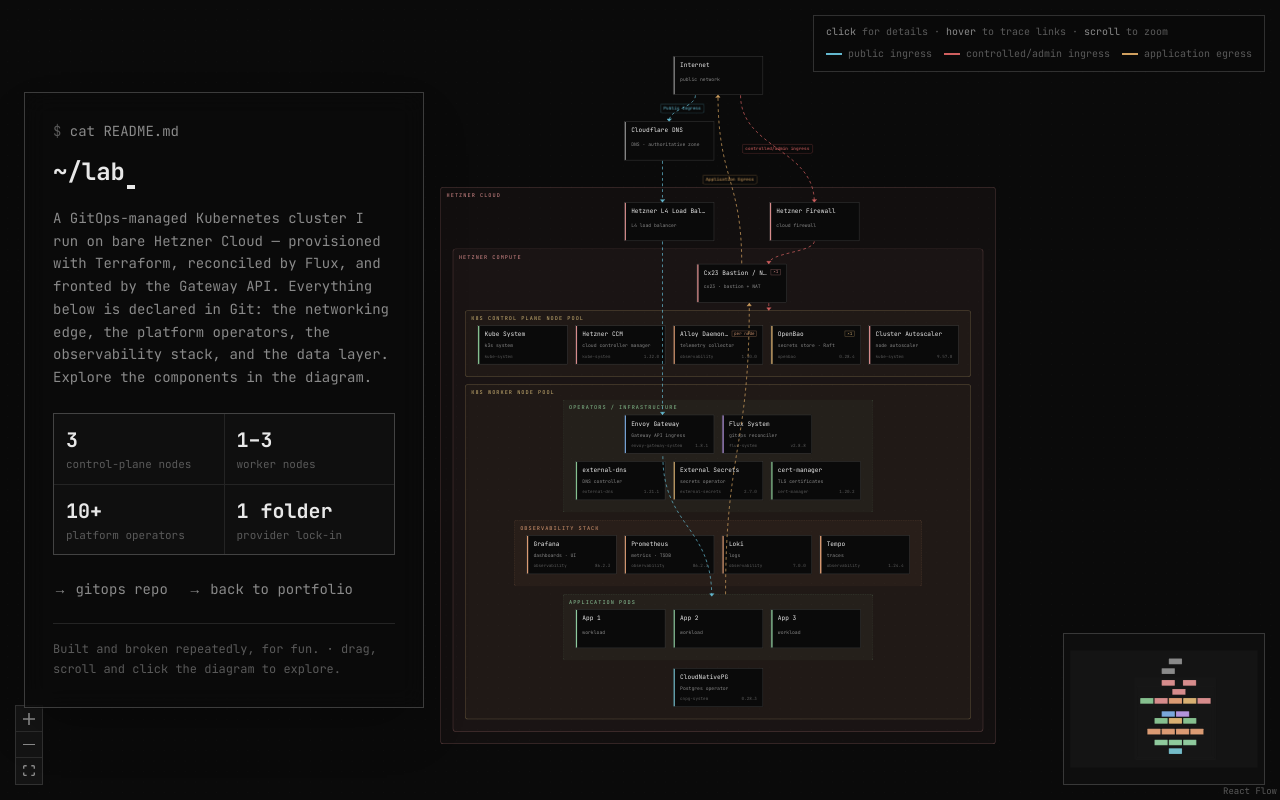
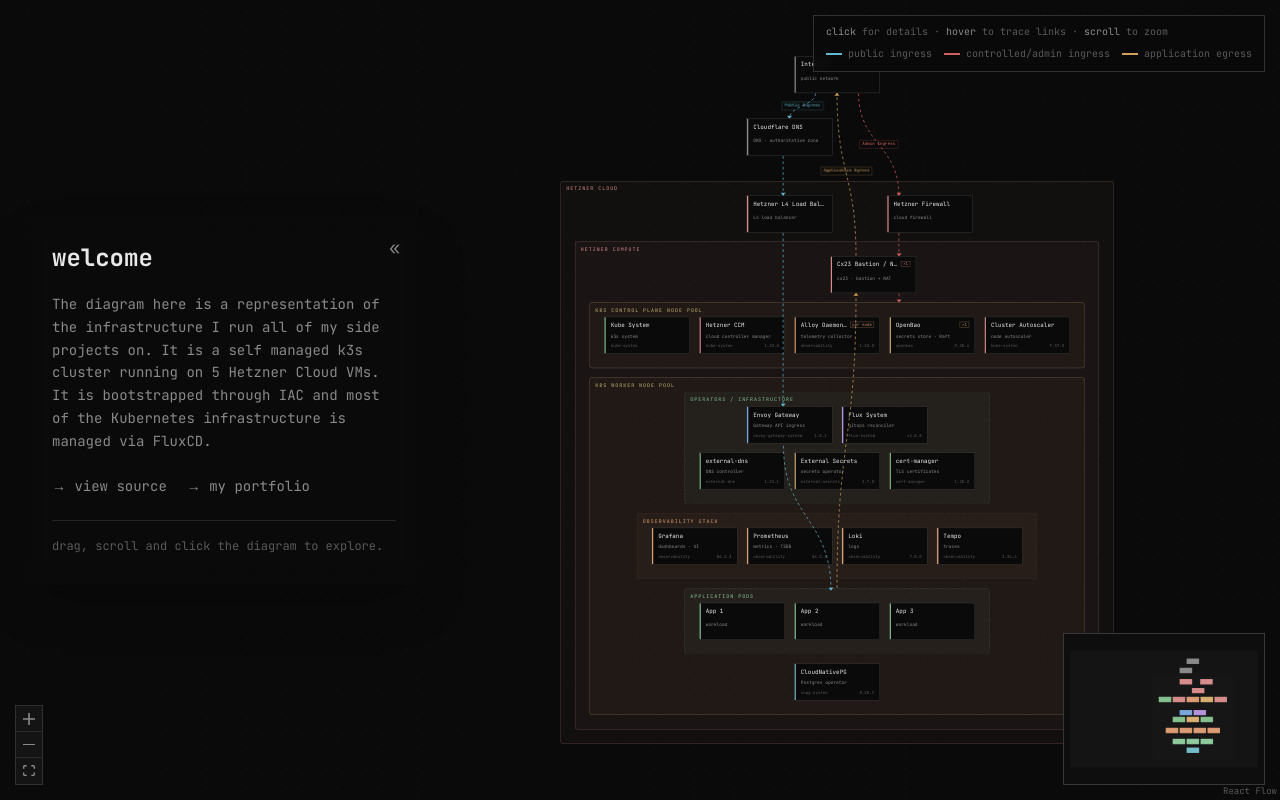
Before and after one commit to zing-rsa/lab-web, a Next.js app: page / in a window 1280 px wide. Built offline with nearby package versions, Linux system fonts and the light colour scheme.

Commit message:
feat(): site updates

```diff
--- a/site.config.ts
+++ b/site.config.ts
@@ -11,9 +11,9 @@
 
 export const siteConfig: SiteConfig = {
   name: "zingdev",
-  heading: "~/lab",
+  heading: "welcome",
   intro:
-    "A GitOps-managed Kubernetes cluster I run on bare Hetzner Cloud — provisioned with Terraform, reconciled by Flux, and fronted by the Gateway API. Everything below is declared in Git: the networking edge, the platform operators, the observability stack, and the data layer. Explore the components in the diagram.",
+    "The diagram here is a representation of the infrastructure I run all of my side projects on. It is a self managed k3s cluster running on 5 Hetzner Cloud VMs. It is bootstrapped through IAC and most of the Kubernetes infrastructure is managed via FluxCD.",
   portfolio: "https://zingdev.xyz",
   repo: "https://github.com/zing-rsa/lab",
   footer: "Built and broken repeatedly, for fun.",
--- a/src/app/page.tsx
+++ b/src/app/page.tsx
@@ -1,16 +1,21 @@
+"use client";
+
+import { useState } from "react";
 import { Hero } from "@/components/sections/Hero";
 import { LabDiagram } from "@/components/diagram/LabDiagram";
 
 export default function Home() {
+  const [collapsed, setCollapsed] = useState(false);
+
   return (
     <main className="fixed inset-0 overflow-hidden">
       {/* The diagram is the whole page — interactive from load. */}
-      <LabDiagram />
+      <LabDiagram writeupCollapsed={collapsed} />
 
       {/* Writeup floats over the canvas on the left; everything else is the
           interactive diagram (this layer ignores pointer events). */}
-      <div className="pointer-events-none absolute inset-y-0 left-0 z-10 flex items-center p-4 sm:p-6">
-        <Hero />
+      <div className="pointer-events-none absolute inset-y-0 left-0 z-10 flex items-center p-3 sm:p-6">
+        <Hero collapsed={collapsed} onToggle={() => setCollapsed((c) => !c)} />
       </div>
     </main>
   );
--- a/src/components/diagram/FloatingEdge.tsx
+++ b/src/components/diagram/FloatingEdge.tsx
@@ -11,9 +11,13 @@
 export interface FloatingEdgeData {
   flow?: FlowKind;
   label?: string;
+  labelDy?: number;
   internetAnchor?: number;
   downFrac?: number;
   targetTopFrac?: number;
+  targetBottomFrac?: number;
+  sourceTopFrac?: number;
+  sourceBottomFrac?: number;
   highlighted: boolean;
   dimmed: boolean;
   [key: string]: unknown;
@@ -70,6 +74,36 @@
     tx = t.x + t.w * d.targetTopFrac;
     ty = t.y;
     targetPos = Position.Top;
+    anchored = true;
+  }
+
+  // Enter the target on its bottom edge at a set x-fraction (align vertically
+  // with the node's top exit).
+  if (typeof d.targetBottomFrac === "number") {
+    const t = nodeRect(targetNode);
+    tx = t.x + t.w * d.targetBottomFrac;
+    ty = t.y + t.h;
+    targetPos = Position.Bottom;
+    anchored = true;
+  }
+
+  // Exit the source on its top edge at a set x-fraction (align vertically with
+  // the node's bottom entry).
+  if (typeof d.sourceTopFrac === "number") {
+    const s = nodeRect(sourceNode);
+    sx = s.x + s.w * d.sourceTopFrac;
+    sy = s.y;
+    sourcePos = Position.Top;
+    anchored = true;
+  }
+
+  // Exit the source on its bottom edge at a set x-fraction (align vertically
+  // with a downstream entry).
+  if (typeof d.sourceBottomFrac === "number") {
+    const s = nodeRect(sourceNode);
+    sx = s.x + s.w * d.sourceBottomFrac;
+    sy = s.y + s.h;
+    sourcePos = Position.Bottom;
     anchored = true;
   }
 
@@ -166,7 +200,7 @@
           <div
             className="absolute whitespace-nowrap rounded border bg-paper/90 px-1.5 py-0.5 text-[9px] font-medium tracking-wide backdrop-blur-sm"
             style={{
-              transform: `translate(-50%, -50%) translate(${labelX}px, ${labelY}px)`,
+              transform: `translate(-50%, -50%) translate(${labelX}px, ${labelY + (d.labelDy ?? 0)}px)`,
               color: stroke,
               borderColor: `${stroke}66`,
               pointerEvents: "none",
--- a/src/components/diagram/LabDiagram.tsx
+++ b/src/components/diagram/LabDiagram.tsx
@@ -1,6 +1,6 @@
 "use client";
 
-import { useCallback, useEffect, useMemo, useState } from "react";
+import { useCallback, useEffect, useMemo, useRef, useState } from "react";
 import {
   ReactFlow,
   ReactFlowProvider,
@@ -12,6 +12,7 @@
   MarkerType,
   useNodesState,
   useEdgesState,
+  useReactFlow,
   type Node,
   type Edge,
   type NodeMouseHandler,
@@ -137,15 +138,32 @@
     data: {
       flow: e.flow,
       label: e.label,
+      labelDy: e.labelDy,
       internetAnchor: e.internetAnchor,
       downFrac: e.downFrac,
       targetTopFrac: e.targetTopFrac,
+      targetBottomFrac: e.targetBottomFrac,
+      sourceTopFrac: e.sourceTopFrac,
+      sourceBottomFrac: e.sourceBottomFrac,
     },
     markerEnd: { type: MarkerType.ArrowClosed, width: 13, height: 13, color },
   };
 });
 
-function Flow() {
+// Fit padding reserves room for the writeup card while it's open, then frees
+// that space once it's collapsed so the diagram re-centres to fill the viewport.
+const FIT = {
+  desktop: {
+    expanded: { left: "560px", right: "48px", top: "56px", bottom: "56px" },
+    collapsed: { left: "48px", right: "48px", top: "56px", bottom: "56px" },
+  },
+  mobile: {
+    expanded: { left: "6%", right: "6%", top: "8%", bottom: "8%" },
+    collapsed: { left: "6%", right: "6%", top: "8%", bottom: "8%" },
+  },
+} as const;
+
+function Flow({ writeupCollapsed }: { writeupCollapsed: boolean }) {
   // Nodes/edges live in React Flow's own state so measured dimensions persist
   // across highlight updates — recreating the arrays each render wipes them and
   // makes the floating edges (and thus the whole diagram) flicker on hover.
@@ -153,8 +171,39 @@
   const [edges, setEdges, onEdgesChange] = useEdgesState(BASE_EDGES);
   const [selectedId, setSelectedId] = useState<string | null>(null);
   const [hoveredId, setHoveredId] = useState<string | null>(null);
+  const [isMobile, setIsMobile] = useState(false);
+  const { fitView } = useReactFlow();
 
   const focusId = hoveredId ?? selectedId;
+
+  // Read the latest collapsed state without making it a fit dependency, so
+  // toggling the writeup never triggers a re-fit (which would reset zoom/pan).
+  const collapsedRef = useRef(writeupCollapsed);
+  useEffect(() => {
+    collapsedRef.current = writeupCollapsed;
+  }, [writeupCollapsed]);
+
+  const fitPadding = FIT[isMobile ? "mobile" : "desktop"][
+    writeupCollapsed ? "collapsed" : "expanded"
+  ];
+
+  // Track the mobile breakpoint and re-fit only on load / breakpoint changes,
+  // reserving room for the writeup based on its current collapsed state.
+  useEffect(() => {
+    const mq = window.matchMedia("(max-width: 639px)");
+    const update = () => setIsMobile(mq.matches);
+    update();
+    mq.addEventListener("change", update);
+    return () => mq.removeEventListener("change", update);
+  }, []);
+
+  useEffect(() => {
+    const padding = FIT[isMobile ? "mobile" : "desktop"][
+      collapsedRef.current ? "collapsed" : "expanded"
+    ];
+    const id = requestAnimationFrame(() => fitView({ padding }));
+    return () => cancelAnimationFrame(id);
+  }, [isMobile, fitView]);
 
   useEffect(() => {
     // The full ingress+egress flow the focused node sits on…
@@ -269,16 +318,12 @@
         nodesConnectable={false}
         elementsSelectable={false}
         fitView
-        // Reserve space on the left for the floating writeup card so the
-        // diagram lands on the right half of the screen on load.
-        fitViewOptions={{
-          padding: { left: "440px", right: "48px", top: "56px", bottom: "56px" },
-        }}
+        fitViewOptions={{ padding: fitPadding }}
         minZoom={0.15}
         maxZoom={1.75}
         proOptions={{ hideAttribution: false }}
       >
-        <Background variant={BackgroundVariant.Dots} gap={22} size={1} color="#1f1f1f" />
+        <Background variant={BackgroundVariant.Dots} gap={22} size={1.4} color="#3a3a3a" />
         <Controls position="bottom-left" showInteractive={false} />
         <MiniMap
           position="bottom-right"
@@ -296,7 +341,7 @@
           nodeStrokeWidth={2}
         />
         <Panel position="top-right">
-          <div className="flex flex-col gap-1.5 border border-ink-muted/30 bg-paper/85 px-3 py-2 text-[10px] leading-relaxed text-ink-faint backdrop-blur-sm">
+          <div className="hidden flex-col gap-1.5 border border-ink-muted/30 bg-paper/85 px-3 py-2 text-[10px] leading-relaxed text-ink-faint backdrop-blur-sm sm:flex">
             <span>
               <span className="text-ink-muted">click</span> for details ·{" "}
               <span className="text-ink-muted">hover</span> to trace links ·{" "}
@@ -335,10 +380,10 @@
 }
 
 /** Interactive nested diagram of the lab cluster. */
-export function LabDiagram() {
+export function LabDiagram({ writeupCollapsed = false }: { writeupCollapsed?: boolean }) {
   return (
     <ReactFlowProvider>
-      <Flow />
+      <Flow writeupCollapsed={writeupCollapsed} />
     </ReactFlowProvider>
   );
 }
--- a/src/components/sections/Hero.tsx
+++ b/src/components/sections/Hero.tsx
@@ -1,42 +1,45 @@
+"use client";
+
 import { siteConfig } from "@/site.config";
 import { TypedHeading } from "@/components/ui";
+import { clsx } from "@/lib/utils";
 
-const STATS = [
-  { label: "control-plane nodes", value: "3" },
-  { label: "worker nodes", value: "1–3" },
-  { label: "platform operators", value: "10+" },
-  { label: "provider lock-in", value: "1 folder" },
-];
+interface HeroProps {
+  collapsed: boolean;
+  onToggle: () => void;
+}
 
-/** Floating writeup card that hovers over the diagram canvas. */
-export function Hero() {
+/** Collapsible writeup card that hovers over the diagram canvas. */
+export function Hero({ collapsed, onToggle }: HeroProps) {
   return (
-    <div className="pointer-events-auto flex max-h-[calc(100vh-2rem)] w-[min(88vw,25rem)] flex-col overflow-y-auto border border-ink-muted/40 bg-paper/70 p-6 shadow-2xl backdrop-blur-md sm:p-7">
-      <p className="mb-4 text-sm text-ink-muted">
-        <span className="text-ink-faint">$</span> cat README.md
-      </p>
-
+    <>
+      <div
+        aria-hidden={collapsed}
+        className={clsx(
+          "pointer-events-auto relative flex max-h-[calc(100vh-1.5rem)] w-[min(80vw,24rem)] flex-col overflow-y-auto  bg-paper/70 p-5 shadow-2xl backdrop-blur-md transition-[transform,opacity] duration-300 sm:max-h-[calc(100vh-3rem)] sm:w-[min(88vw,25rem)] sm:p-7",
+          collapsed
+            ? "pointer-events-none -translate-x-[calc(100%+1.5rem)] opacity-0"
+            : "translate-x-0 opacity-100",
+        )}
+      >
+        <div className="flex items-start justify-between gap-3">
           <TypedHeading
             text={siteConfig.heading}
             className="text-2xl font-bold leading-tight"
           />
+          <button
+            type="button"
+            onClick={onToggle}
+            aria-label="Collapse writeup"
+            className="-mr-1 -mt-1 shrink-0 text-lg leading-none text-ink-muted transition-colors hover:text-ink"
+          >
+            «
+          </button>
+        </div>
 
         <p className="mt-4 text-sm leading-relaxed text-ink-muted">
           {siteConfig.intro}
         </p>
-
-      <dl className="mt-6 grid grid-cols-2 gap-px border border-ink-muted/30 bg-ink-muted/20">
-        {STATS.map((s) => (
-          <div key={s.label} className="bg-paper/80 p-3">
-            <dt className="text-xl font-bold tabular-nums text-ink">
-              {s.value}
-            </dt>
-            <dd className="mt-1 text-[11px] leading-tight text-ink-faint">
-              {s.label}
-            </dd>
-          </div>
-        ))}
-      </dl>
 
         <nav className="mt-6 flex flex-wrap items-center gap-x-5 gap-y-2 text-sm">
           <a
@@ -45,19 +48,32 @@
             rel="noreferrer noopener"
             className="text-ink-muted underline-offset-4 transition-colors hover:text-ink hover:underline"
           >
-          → gitops repo
+            → view source
           </a>
           <a
             href={siteConfig.portfolio}
             className="text-ink-muted underline-offset-4 transition-colors hover:text-ink hover:underline"
           >
-          → back to portfolio
+            → my portfolio
           </a>
         </nav>
 
         <p className="mt-6 border-t border-ink-muted/20 pt-4 text-xs leading-relaxed text-ink-faint">
-        {siteConfig.footer} · drag, scroll and click the diagram to explore.
+          drag, scroll and click the diagram to explore.
         </p>
       </div>
+
+      <button
+        type="button"
+        onClick={onToggle}
+        aria-label="Show writeup"
+        className={clsx(
+          "absolute left-3 top-1/2 flex h-9 w-9 -translate-y-1/2 items-center justify-center border border-ink-muted/40 bg-paper/80 text-lg text-ink-muted shadow-lg backdrop-blur-md transition-opacity duration-300 hover:text-ink sm:left-6",
+          collapsed ? "pointer-events-auto opacity-100" : "pointer-events-none opacity-0",
+        )}
+      >
+        »
+      </button>
+    </>
   );
 }
--- a/src/lib/diagram-data.ts
+++ b/src/lib/diagram-data.ts
@@ -58,6 +58,8 @@
   flow?: FlowKind;
   /** Optional label rendered on the edge (typically on the first segment). */
   label?: string;
+  /** Vertical nudge (px) for the label; negative moves it up. */
+  labelDy?: number;
   /**
    * Anchor the internet-side endpoint at this fraction (0–1) of the internet
    * node's bottom edge, so the flows fan out with even spacing.
@@ -73,6 +75,21 @@
    * midpoint), e.g. to line the entry up with a downstream exit.
    */
   targetTopFrac?: number;
+  /**
+   * Enter the target on its bottom edge at this x-fraction, e.g. to line a
+   * bottom entry up vertically with the node's top exit.
+   */
+  targetBottomFrac?: number;
+  /**
+   * Exit the source on its top edge at this x-fraction, e.g. to line a top
+   * exit up vertically with the node's bottom entry.
+   */
+  sourceTopFrac?: number;
+  /**
+   * Exit the source on its bottom edge at this x-fraction, e.g. to line a
+   * bottom exit up vertically with the node's top entry.
+   */
+  sourceBottomFrac?: number;
 }
 
 export type AccentKey =
@@ -455,9 +472,10 @@
  * Post-layout horizontal nudges: shift `id` so its centre lines up with
  * `toId`'s centre — or, when `toId2` is given, the midpoint between the two
  * (e.g. the bastion sitting roughly between the load balancer and firewall).
+ * `dx` applies an extra offset after centring.
  */
-export const ALIGNMENTS: { id: string; toId: string; toId2?: string }[] = [
-  { id: "bastion", toId: "hetzner-lb", toId2: "hetzner-firewall" },
+export const ALIGNMENTS: { id: string; toId: string; toId2?: string; dx?: number }[] = [
+  { id: "bastion", toId: "hetzner-lb", toId2: "hetzner-firewall", dx: 30 },
   { id: "cloudflare-dns", toId: "hetzner-lb" },
 ];
 
@@ -479,10 +497,17 @@
     source: "internet",
     target: "hetzner-firewall",
     flow: "admin",
-    label: "controlled/admin ingress",
+    label: "Admin Ingress",
     internetAnchor: 0.75,
+    targetTopFrac: 0.14,
   },
-  { source: "hetzner-firewall", target: "bastion", flow: "admin", targetTopFrac: 0.8 },
+  {
+    source: "hetzner-firewall",
+    target: "bastion",
+    flow: "admin",
+    targetTopFrac: 0.8,
+    sourceBottomFrac: 0.14,
+  },
   {
     source: "bastion",
     target: "control-plane-pool",
@@ -491,13 +516,15 @@
   },
 
   // --- application egress: NAT back out to the internet ---
-  { source: "app-pods", target: "bastion", flow: "egress" },
+  { source: "app-pods", target: "bastion", flow: "egress", targetBottomFrac: 0.3 },
   {
     source: "bastion",
     target: "internet",
     flow: "egress",
     label: "Application Egress",
+    labelDy: -8,
     internetAnchor: 0.5,
+    sourceTopFrac: 0.3,
   },
 
   // --- internal dependency links (revealed on hover/focus) ---
@@ -535,7 +562,9 @@
   { source: "app-pods", target: "tempo" },
   { source: "cnpg", target: "prometheus" },
 
-  { source: "app-pods", target: "cnpg" },
+  { source: "app1", target: "cnpg" },
+  { source: "app2", target: "cnpg" },
+  { source: "app3", target: "cnpg" },
   { source: "app-pods", target: "external-secrets" },
   { source: "external-dns", target: "app-pods" },
   { source: "cert-manager", target: "app-pods" },
@@ -546,8 +575,8 @@
 const LEAF_W = 190;
 const LEAF_H = 82;
 const HEADER = 32;
-const PAD = 26;
-const GAP = 16;
+const PAD = 32;
+const GAP = 20;
 
 const LEAF_MAP = new Map(COMPONENTS.map((c) => [c.id, c]));
 const BOX_MAP = new Map(BOXES.map((b) => [b.id, b]));
@@ -759,7 +788,7 @@
     if (node) node.x += dx;
   }
 
-  for (const { id, toId, toId2 } of ALIGNMENTS) {
+  for (const { id, toId, toId2, dx } of ALIGNMENTS) {
     const node = byId.get(id);
     const target = byId.get(toId);
     if (!node || !target) continue;
@@ -770,7 +799,7 @@
     }
     // A horizontal translation is identical in absolute and parent-relative
     // space, so nudging the node's own x is enough (children move with it).
-    node.x += targetCenter - absCenterX(node);
+    node.x += targetCenter - absCenterX(node) + (dx ?? 0);
   }
 
   return out;
```
Lines whose indentation alone changed are shown as unchanged.
